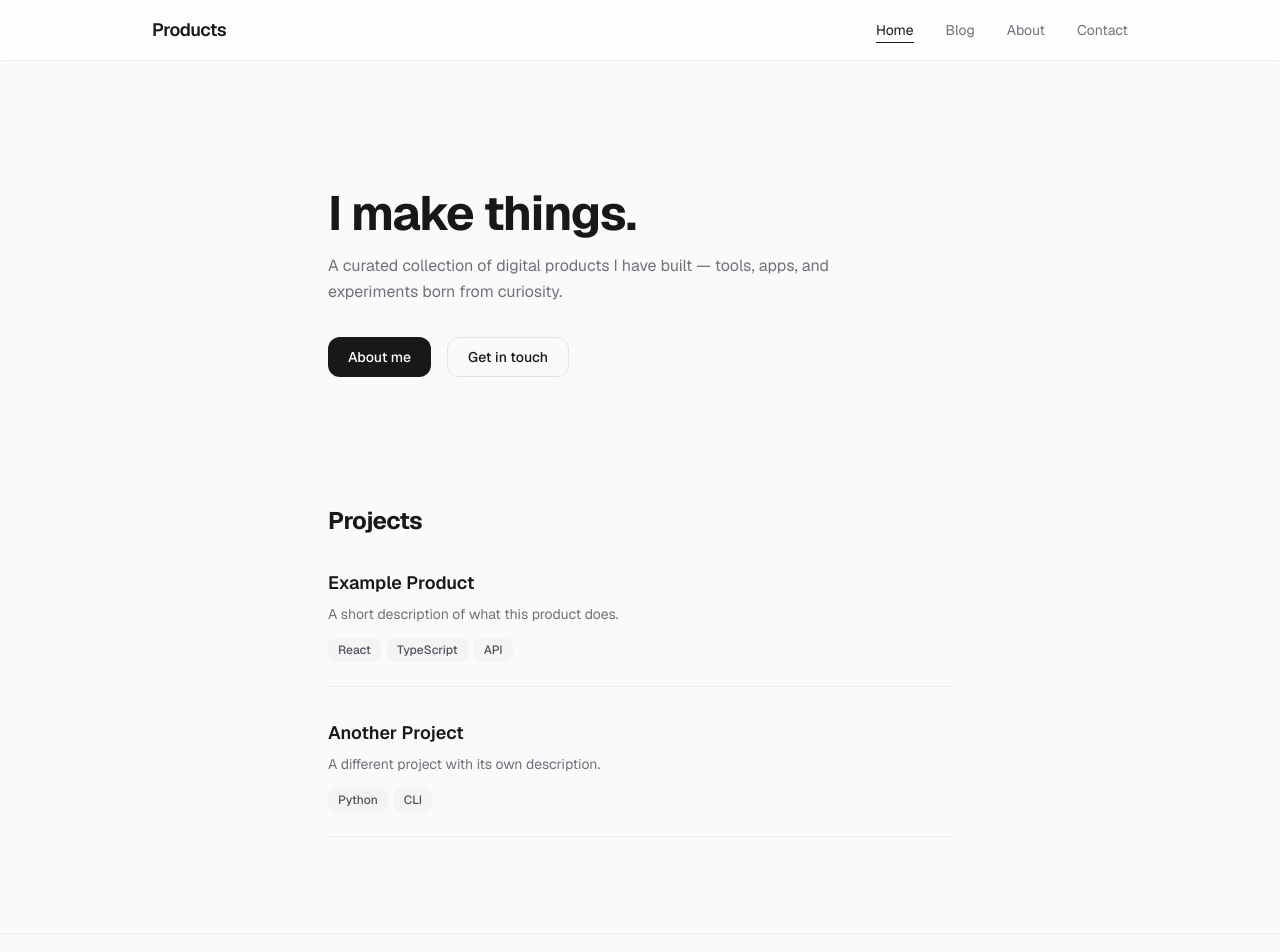
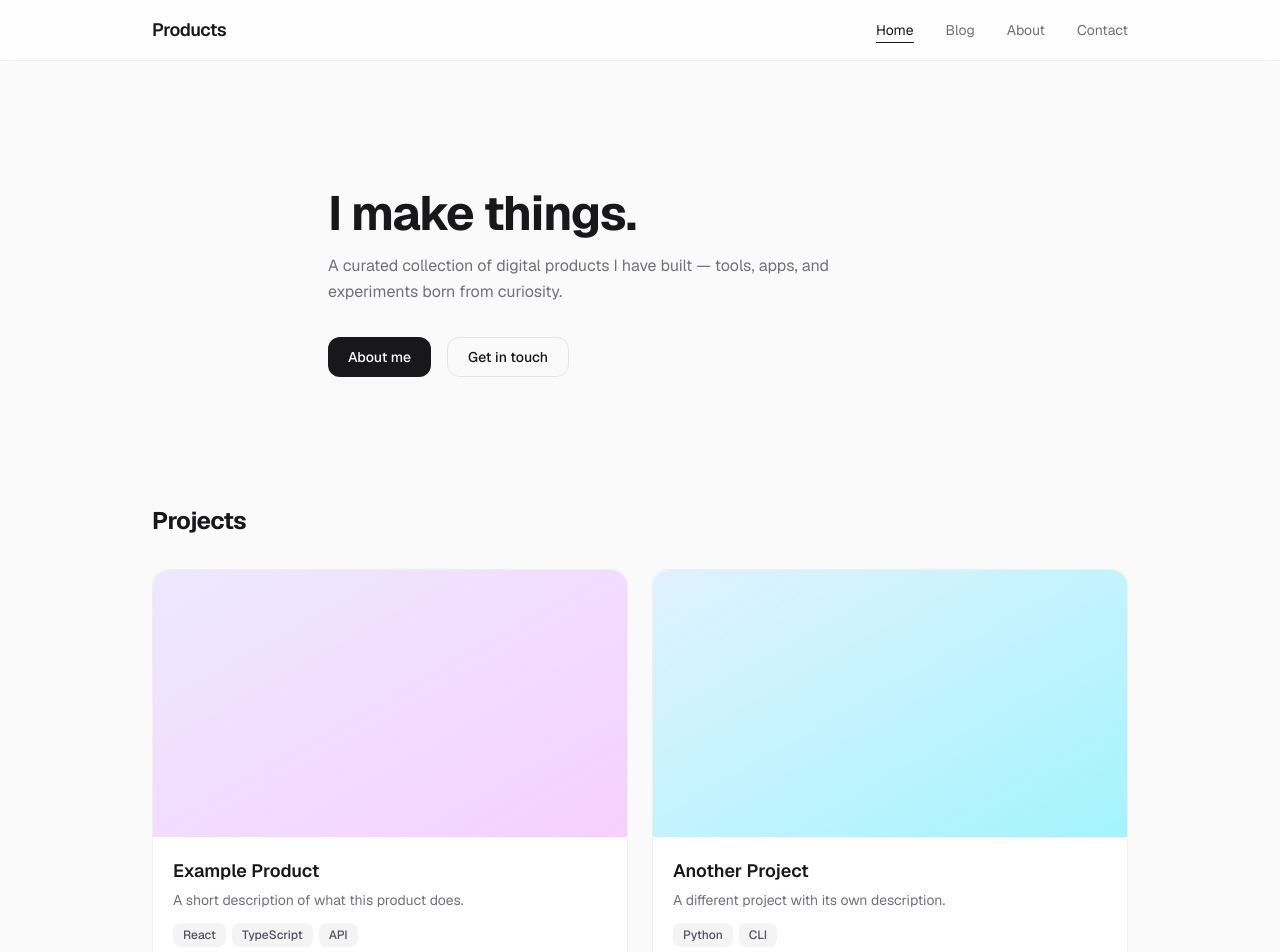
Before and after one commit to chanaten/my-products-site, a Next.js app: page / in a window 1280 px wide. Shown: the top 952 px of the page. Built offline with nearby package versions, Linux system fonts and the light colour scheme.

Commit message:
Desktop gallery layout with images

```diff
--- a/src/app/page.tsx
+++ b/src/app/page.tsx
@@ -1,9 +1,8 @@
 import ProductCard from "@/components/ProductCard"
-import { getProducts, getFeaturedProducts } from "@/lib/products"
+import { getProducts } from "@/lib/products"
 
 export default function Home() {
   const products = getProducts()
-  const featured = getFeaturedProducts()
 
   return (
     <>
@@ -31,12 +30,12 @@ export default function Home() {
         </div>
       </section>
 
-      <section className="mx-auto max-w-2xl px-6 pb-24">
+      <section className="mx-auto max-w-5xl px-6 pb-24">
         <h2 className="mb-8 text-2xl font-bold tracking-tight">Projects</h2>
-        <div className="space-y-8">
+        <div className="grid gap-6 sm:grid-cols-2">
           {products.map((product, i) => (
             <div key={product.slug} className="animate-fade-in-up" style={{ animationDelay: `${0.1 + i * 0.1}s` }}>
-              <ProductCard product={product} />
+              <ProductCard product={product} index={i} />
             </div>
           ))}
         </div>
--- a/src/components/ProductCard.tsx
+++ b/src/components/ProductCard.tsx
@@ -1,13 +1,25 @@
 import Link from "next/link"
 import type { Product } from "@/data/products"
 
-export default function ProductCard({ product }: { product: Product }) {
+export default function ProductCard({ product, index }: { product: Product; index?: number }) {
+  const gradients = [
+    "from-violet-100 to-fuchsia-200",
+    "from-sky-100 to-cyan-200",
+    "from-amber-100 to-orange-200",
+    "from-emerald-100 to-teal-200",
+    "from-rose-100 to-pink-200",
+    "from-indigo-100 to-blue-200",
+  ]
+  const gradient = gradients[(index ?? 0) % gradients.length]
+
   return (
     <Link
       href={`/products/${product.slug}`}
-      className="group block border-b border-zinc-200/60 pb-6 transition-opacity hover:opacity-70"
+      className="group block rounded-2xl border border-zinc-200/60 bg-white transition-all duration-300 hover:-translate-y-1 hover:shadow-lg hover:shadow-zinc-200/50"
     >
-      <h2 className="mb-1.5 text-lg font-semibold text-zinc-900">
+      <div className={`aspect-video rounded-t-2xl bg-gradient-to-br ${gradient}`} />
+      <div className="p-5">
+        <h2 className="mb-1 text-lg font-semibold text-zinc-900">
           {product.title}
         </h2>
         <p className="mb-3 text-sm leading-relaxed text-zinc-500">
@@ -23,6 +35,7 @@ export default function ProductCard({ product }: { product: Product }) {
             </span>
           ))}
         </div>
+      </div>
     </Link>
   )
 }
```
Lines whose indentation alone changed are shown as unchanged.
